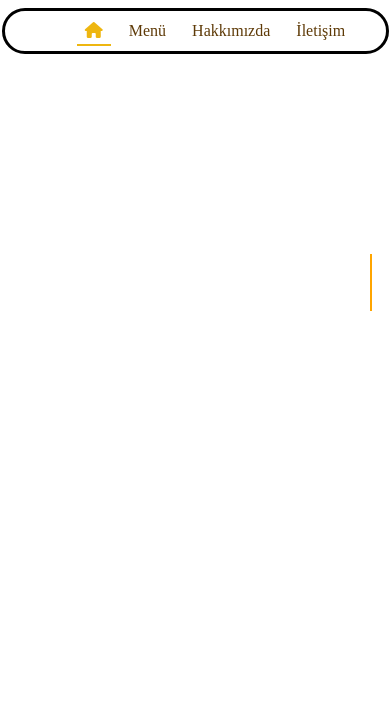
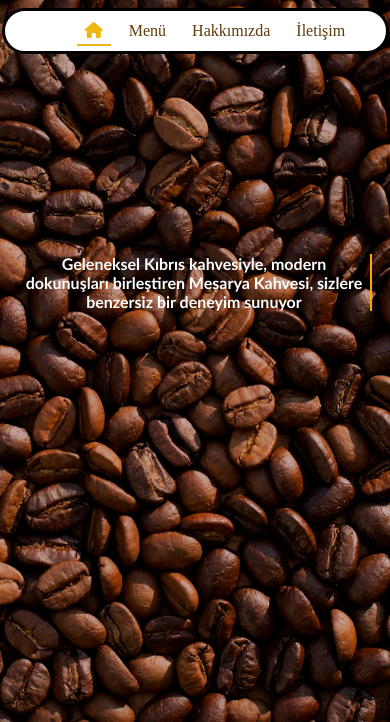
Before and after one commit to alikaklk/MesaryaKahvesi, a plain HTML site: page index.html in a window 390 px wide. Shown: the part 122-844 px from the top of the page. Drawn offline with Linux system fonts and the light colour scheme.

Commit message:
Update style.css

```diff
--- a/style.css
+++ b/style.css
@@ -64,7 +64,7 @@
 
 
 body{
-    background-image: url("images/background.jpg");
+    background-image: url("background.jpg");
     background-size: cover;
     background-position: center;
     background-repeat: no-repeat;
@@ -74,7 +74,7 @@ body{
 @media screen and (max-width: 500px) {
 
     body{
-        background-image: url("images/background.jpg");
+        background-image: url("background.jpg");
         background-size: cover;
         background-position: center;
         background-repeat: no-repeat;
```
